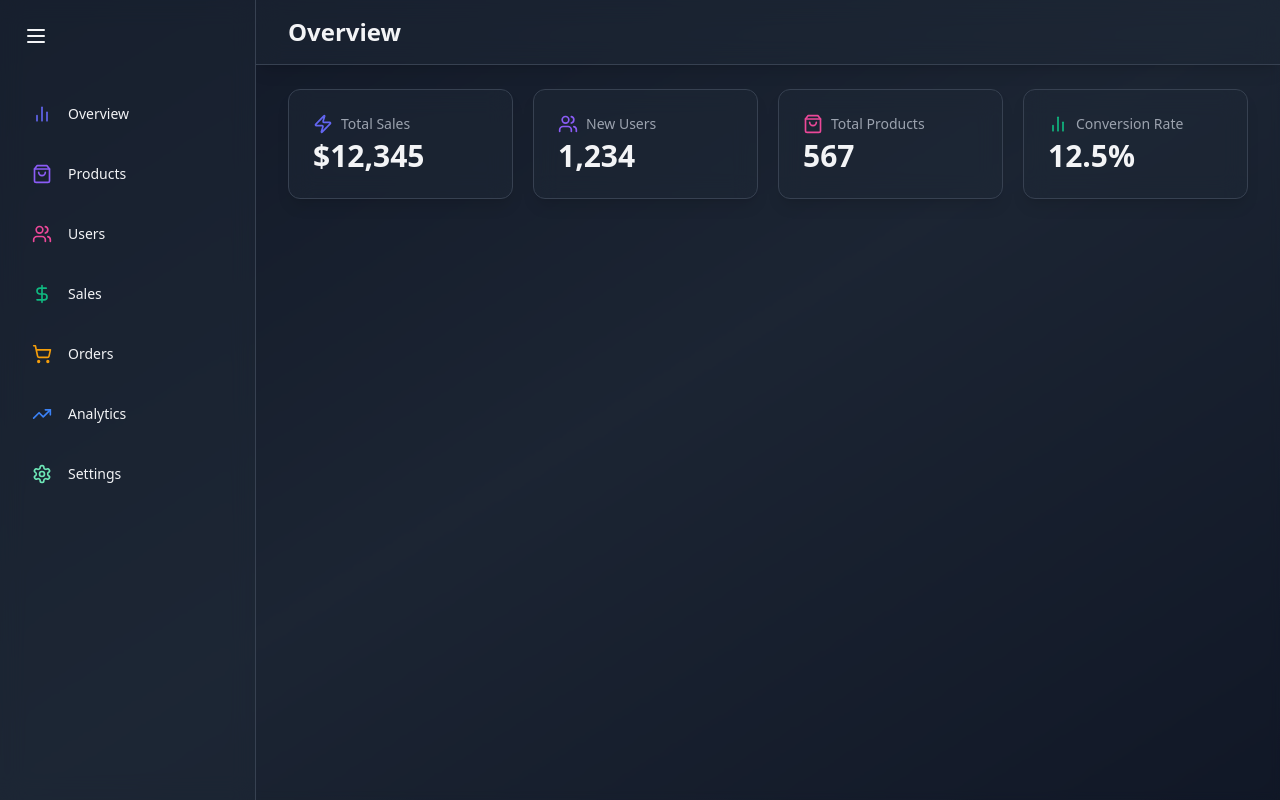
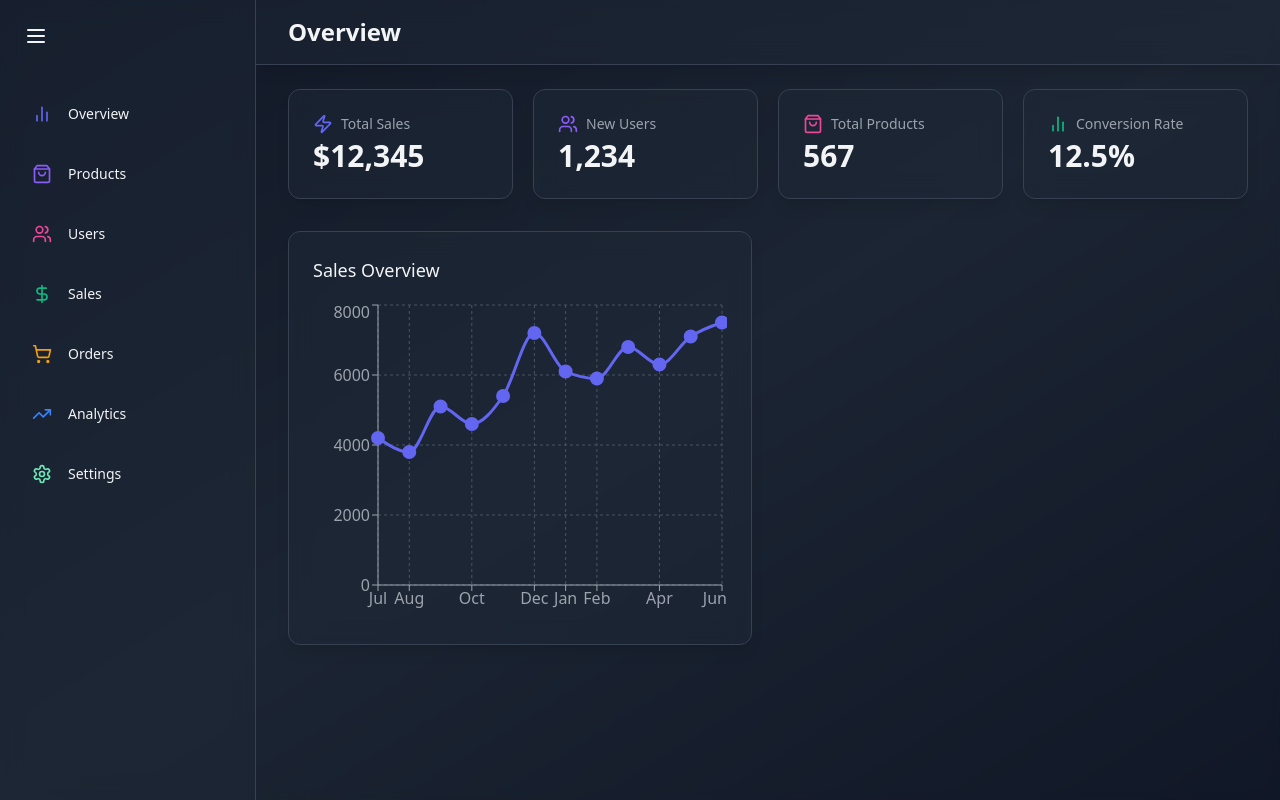
Before and after one commit to mstislavtceva/admin-dashboard, a React (Vite) app: page / in a window 1280 px wide. Built offline with nearby package versions, Linux system fonts and the light colour scheme.

Commit message:
feat(OverviewPage): add SalesOverviewChart with Framer 	Motion and Recharts
	- Added animated chart transitions using Framer Motion
	- Implemented data visualization with Recharts

```diff
--- /dev/null
+++ b/src/components/overview/SalesOverviewChart.jsx
@@ -0,0 +1,64 @@
+import { motion } from "framer-motion";
+import {
+  LineChart,
+  Line,
+  XAxis,
+  YAxis,
+  CartesianGrid,
+  Tooltip,
+  ResponsiveContainer,
+} from "recharts";
+
+const salesData = [
+  { name: "Jul", sales: 4200 },
+  { name: "Aug", sales: 3800 },
+  { name: "Sep", sales: 5100 },
+  { name: "Oct", sales: 4600 },
+  { name: "Nov", sales: 5400 },
+  { name: "Dec", sales: 7200 },
+  { name: "Jan", sales: 6100 },
+  { name: "Feb", sales: 5900 },
+  { name: "Mar", sales: 6800 },
+  { name: "Apr", sales: 6300 },
+  { name: "May", sales: 7100 },
+  { name: "Jun", sales: 7500 },
+];
+
+const SalesOverviewChart = () => {
+  return (
+    <motion.div
+      className="bg-gray-800 bg-opacity-50 backdrop-blur-md shadow-lg rounded-xl p-6 border border-gray-700"
+      initial={{ opacity: 0, y: 20 }}
+      animate={{ opacity: 1, y: 0 }}
+      transition={{ delay: 0.2 }}
+    >
+      <h2 className="text-lg font-medium mb-4 text-gray-100">Sales Overview</h2>
+      <div className="h-80">
+        <ResponsiveContainer width={"100%"} height={"100%"}>
+          <LineChart data={salesData}>
+            <CartesianGrid strokeDasharray="3 3" stroke="#4b5563" />
+            <XAxis dataKey={"name"} stroke="#9ca3af" />
+            <YAxis stroke="#9ca3af" />
+            <Tooltip
+              contentStyle={{
+                backgroundColor: "rgba(31, 41, 55, 0.8)",
+                borderColor: "#4b5563",
+              }}
+              itemStyle={{ color: "#e5e7eb" }}
+            />
+            <Line
+              type="monotone"
+              dataKey="sales"
+              stroke="#6366f1"
+              strokeWidth={3}
+              dot={{ fill: "#6366f1", strokeWidth: 2, r: 6 }}
+              activeDot={{ r: 8, strokeWidth: 2 }}
+            />
+          </LineChart>
+        </ResponsiveContainer>
+      </div>
+    </motion.div>
+  );
+};
+
+export default SalesOverviewChart;
--- a/src/pages/OverviewPage.jsx
+++ b/src/pages/OverviewPage.jsx
@@ -1,8 +1,9 @@
 import { motion } from "framer-motion";
+import { BarChart2, ShoppingBag, Users, Zap } from "lucide-react";
 
 import Header from "../components/common/Header";
 import StatCard from "../components/common/StatCard";
-import { BarChart2, ShoppingBag, Users, Zap } from "lucide-react";
+import SalesOverviewChart from "../components/overview/SalesOverviewChart";
 
 const OverviewPage = () => {
   return (
@@ -40,6 +41,9 @@
             color="#10b981"
           />
         </motion.div>
+        <div className="grid grid-cols-1 lg:grid-cols-2 gap-8 ">
+          <SalesOverviewChart />
+        </div>
       </main>
     </div>
   );
```
